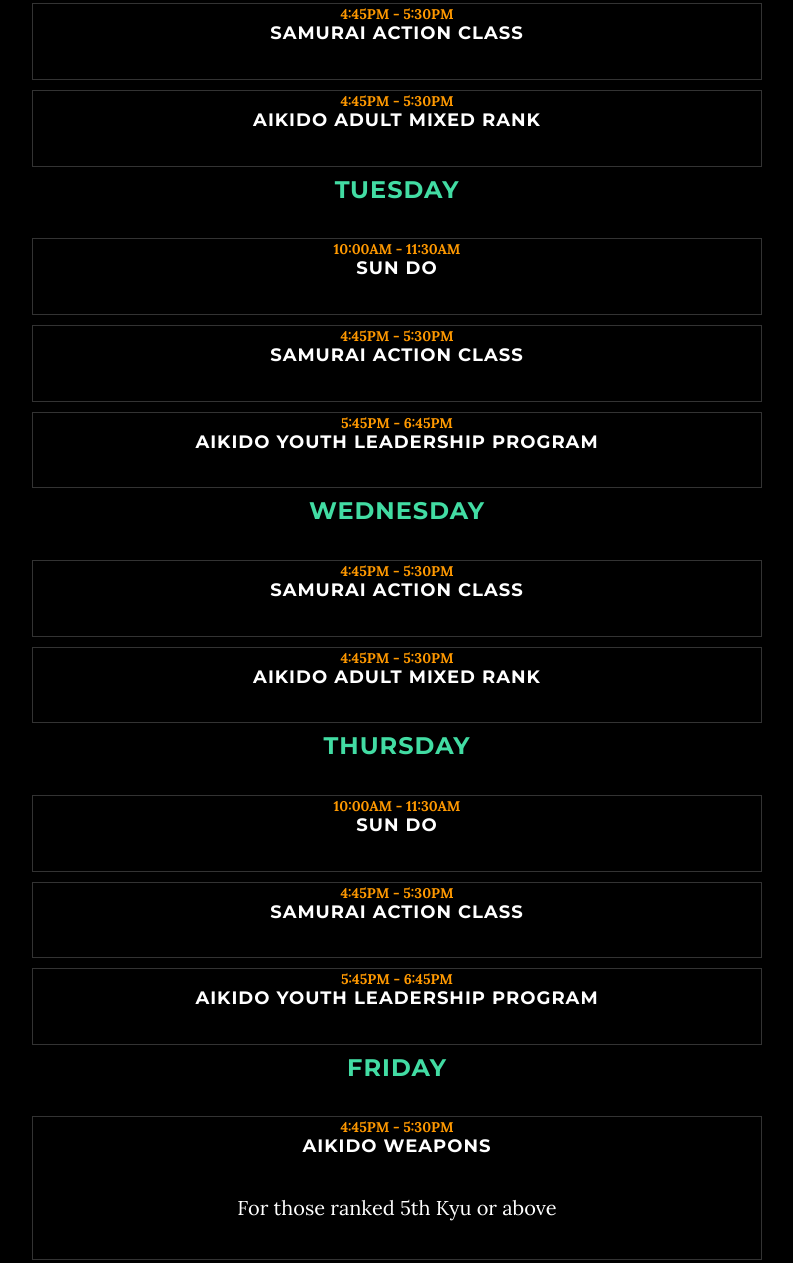
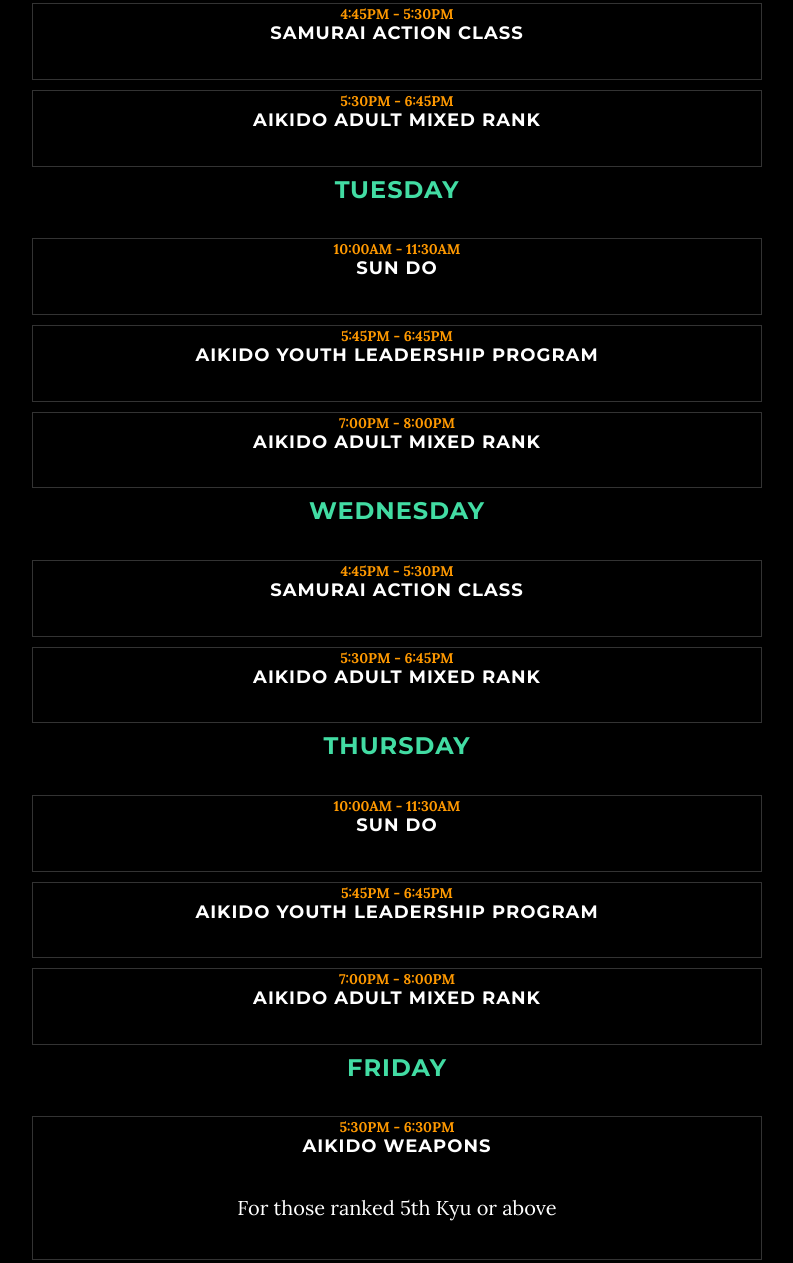
Before and after one commit to Astrochimp/aikidoofcny, a website: page index.html in a window 1280 px wide. Shown: the part 2837-4100 px from the top of the page, without its empty margins (243-1036 px from the left). Drawn offline with nearby package versions, Linux system fonts and the light colour scheme; some packages are replaced by stand-ins of ours.

Commit message:
adjusting schedules

```diff
--- a/index.html
+++ b/index.html
@@ -138,7 +138,7 @@
                             <h4>SAMURAI ACTION CLASS</h4>
                        </li>
                         <li>
-                            <strong>4:45PM - 5:30PM</strong>
+                            <strong>5:30PM - 6:45PM</strong>
                             <h4>AIKIDO ADULT MIXED RANK</h4>
 
                         </li>
@@ -153,13 +153,14 @@
                             <strong>10:00AM - 11:30AM</strong>
                             <h4>SUN DO</h4>
                         </li>
-                        <li>
-                            <strong>4:45PM - 5:30PM</strong>
-                            <h4>SAMURAI ACTION CLASS</h4>
-                        </li>
+
                         <li>
                             <strong>5:45PM - 6:45PM</strong>
                             <h4>AIKIDO YOUTH LEADERSHIP PROGRAM</h4>
+                        </li>
+                        <li>
+                            <strong>7:00PM - 8:00PM</strong>
+                            <h4>AIKIDO ADULT MIXED RANK</h4>
                         </li>
 
                     </ul>
@@ -172,7 +173,7 @@
                             <h4>SAMURAI ACTION CLASS</h4>
                         </li>
                         <li>
-                            <strong>4:45PM - 5:30PM</strong>
+                            <strong>5:30PM - 6:45PM</strong>
                             <h4>AIKIDO ADULT MIXED RANK</h4>
                         </li>
 
@@ -184,22 +185,22 @@
                             <strong>10:00AM - 11:30AM</strong>
                             <h4>SUN DO</h4>
                         </li>
-                        <li>
-                            <strong>4:45PM - 5:30PM</strong>
-                            <h4>SAMURAI ACTION CLASS</h4>
-                        </li>
+
                         <li>
                             <strong>5:45PM - 6:45PM</strong>
                             <h4>AIKIDO YOUTH LEADERSHIP PROGRAM</h4>
                         </li>
-
+                        <li>
+                            <strong>7:00PM - 8:00PM</strong>
+                            <h4>AIKIDO ADULT MIXED RANK</h4>
+                        </li>
                     </ul>
 
                     <h3>Friday</h3>
                     <ul>
 
                         <li>
-                            <strong>4:45PM - 5:30PM</strong>
+                            <strong>5:30PM - 6:30PM</strong>
                             <h4>AIKIDO WEAPONS</h4>
                             <p>For those ranked 5th Kyu or above</p>
                         </li>
```
